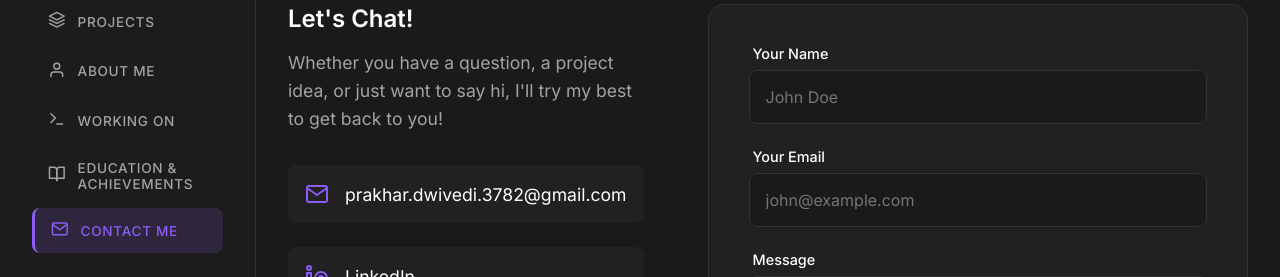
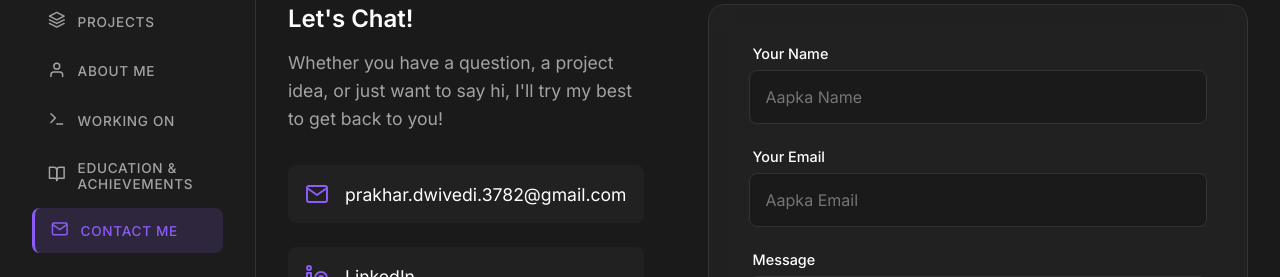
Before and after one commit to prakharDvedi/portfolio, a Next.js app: page /contact in a window 1280 px wide. Shown: the part 135-412 px from the top of the page. Built offline with nearby package versions, Linux system fonts and the light colour scheme.

Commit message:
updated icons

```diff
--- a/src/app/contact/page.tsx
+++ b/src/app/contact/page.tsx
@@ -117,7 +117,7 @@ export default function Contact() {
                 name="name"
                 required
                 className={styles.input}
-                placeholder="John Doe"
+                placeholder="Aapka Name"
                 value={formData.name}
                 onChange={handleChange}
                 disabled={status === "loading"}
@@ -134,7 +134,7 @@ export default function Contact() {
                 name="email"
                 required
                 className={styles.input}
-                placeholder="john@example.com"
+                placeholder="Aapka Email"
                 value={formData.email}
                 onChange={handleChange}
                 disabled={status === "loading"}
```
